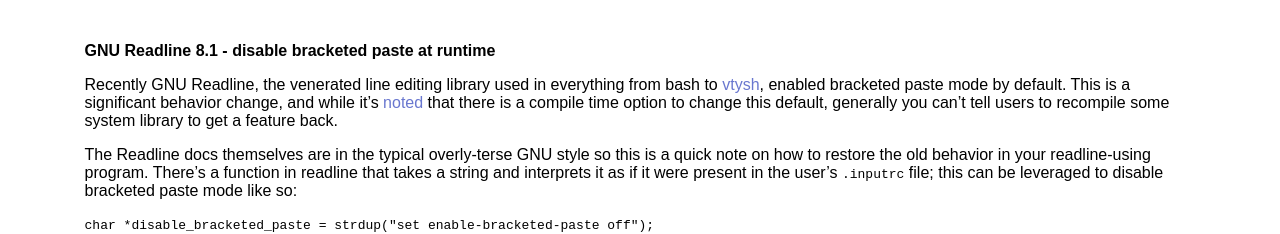
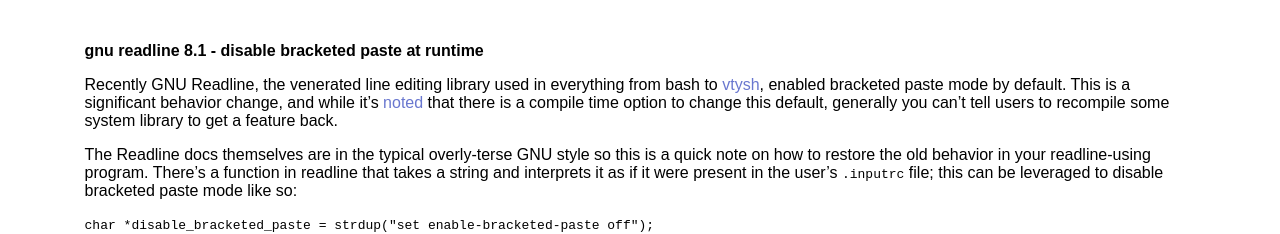
Before and after one commit to qlyoung/qlyoung.github.io, a Jekyll site: the page built from _posts/2021-02-08-gnu-readline-bracketed-paste.md, in a window 1280 px wide. Shown: the top 234 px of the page. Built offline with Jekyll 4.4.1, drawn with Linux system fonts in a browser that asks for light colours.

Commit message:
lowercase
its cooler

Signed-off-by: Quentin Young <qlyoung@qlyoung.net>

```diff
--- a/_posts/2021-02-08-gnu-readline-bracketed-paste.md
+++ b/_posts/2021-02-08-gnu-readline-bracketed-paste.md
@@ -1,6 +1,6 @@
 ---
 layout: post
-title:  "GNU Readline 8.1 - disable bracketed paste at runtime"
+title:  "gnu readline 8.1 - disable bracketed paste at runtime"
 ---
 
 Recently GNU Readline, the venerated line editing library used in everything
```
Also changed, not shown: _posts/2020-06-21-k8s-topo-picluster.md (+1 -1 lines), _posts/2021-07-24-oxygen-analyzer.md (+1 -1 lines).
